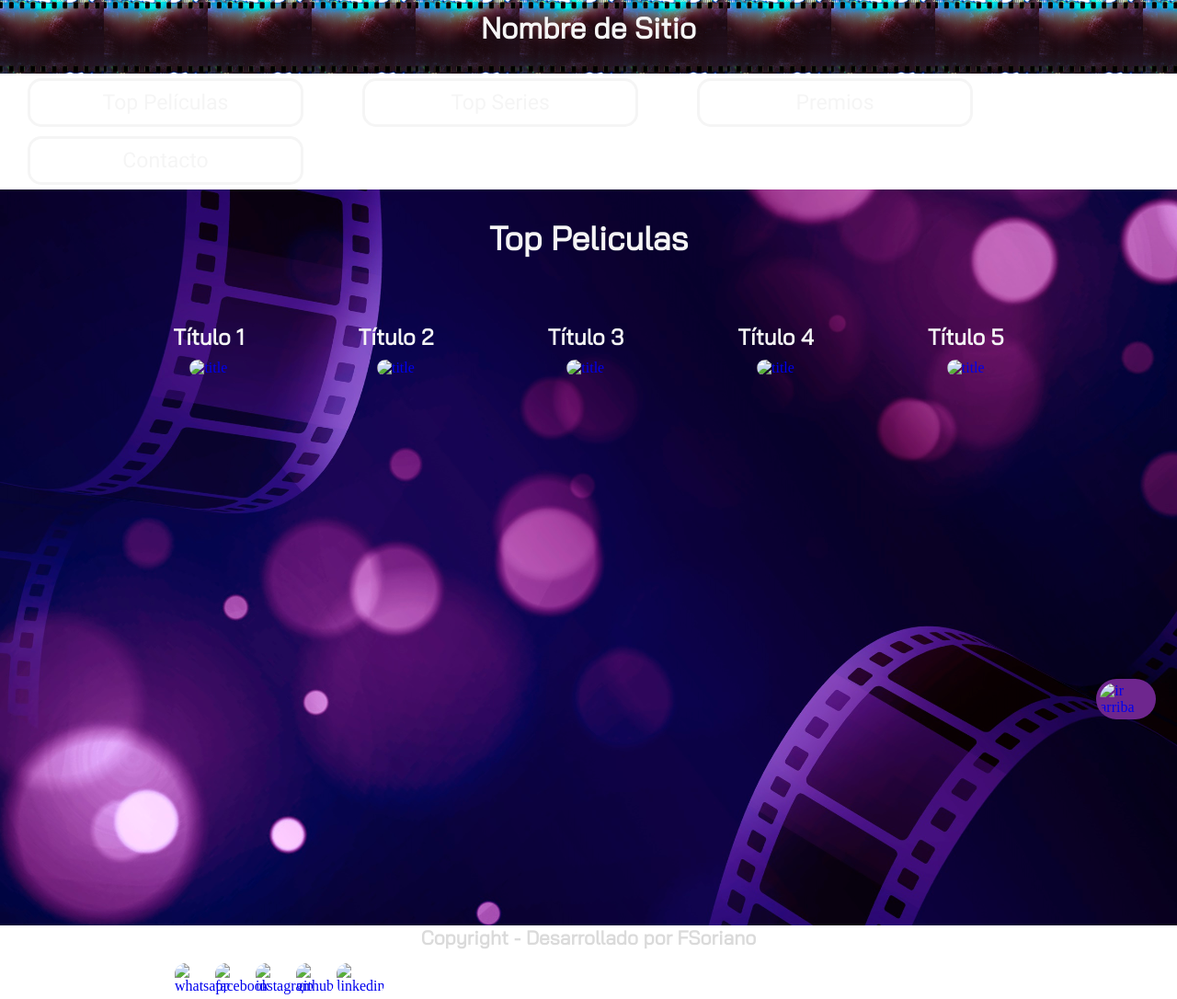
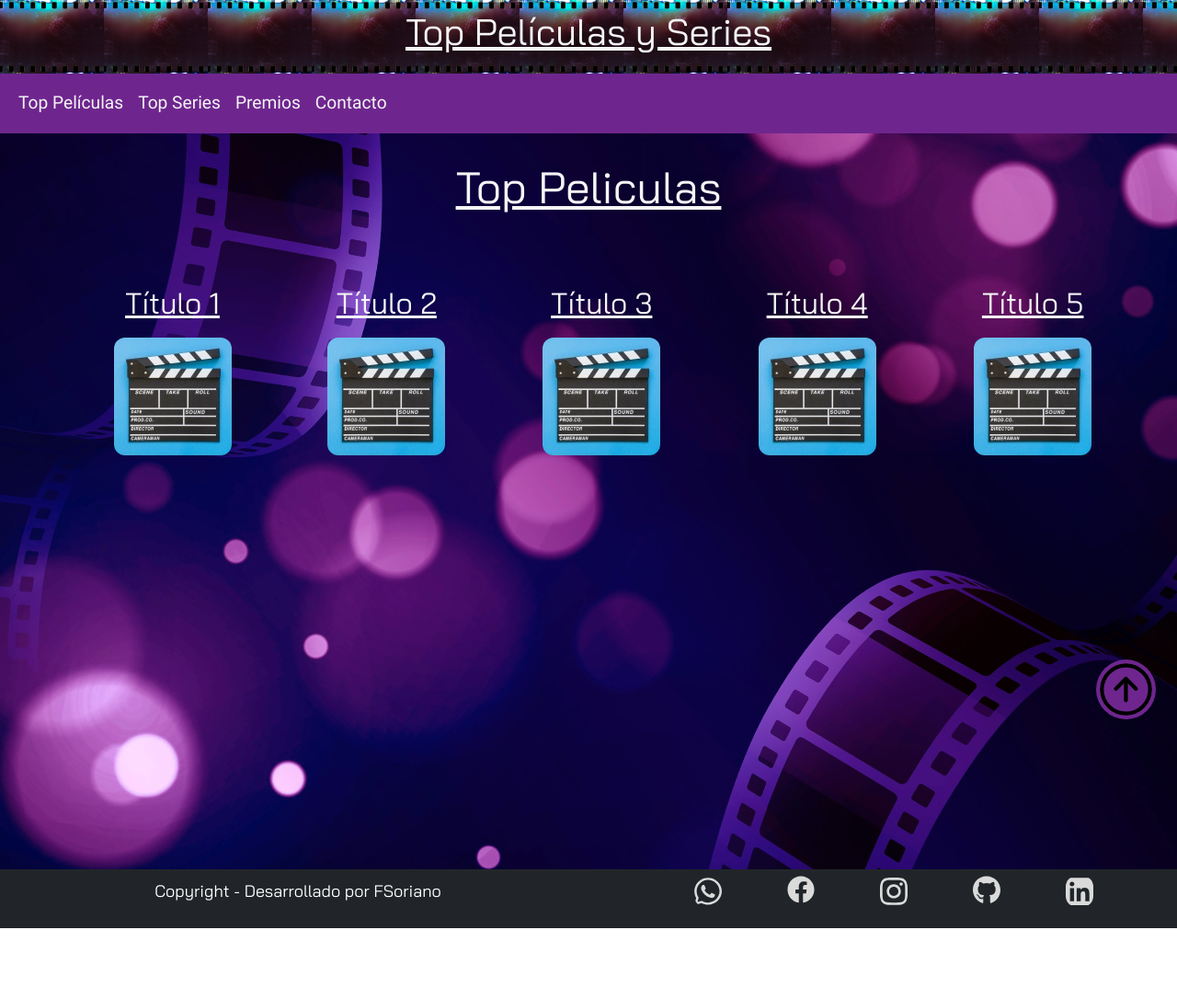
Before and after one commit to Maxonairos/TPS, a plain HTML site: page pages/topMov.html in a window 1280 px wide. Shown: the whole page at 92% size. After the commit the page ends 1009 px from the top, so only its background shows below. Drawn offline with nearby package versions, Linux system fonts and the light colour scheme.

Commit message:
se normalizan todas las pages y los enlaces

```diff
--- a/css/style.css
+++ b/css/style.css
@@ -197,7 +197,7 @@ header{
     width: 100%;
     text-align: center;
     color: #dadada;
-    font-size: 1.5rem;
+    font-size: 1em;
     font-family: "baiJamjuree-Regular"
 }
 fieldset{
--- a/pages/topMov.html
+++ b/pages/topMov.html
@@ -1,77 +1,126 @@
 <!DOCTYPE html>
 <html lang="en">
 <head>
-    <link rel="shortcut icon" href="/PE/images/favicon.ico" type="image/x-icon">
+    <link rel="shortcut icon" href="../multimedia/images/favicon.ico" type="image/x-icon">
+    <link rel="stylesheet" href="../css/bootstrap.min.css">
     <link rel="stylesheet" href="../css/style.css">
     <meta charset="UTF-8">
     <meta name="viewport" content="width=device-width, initial-scale=1.0">
-    <title>Primera Entrega</title>
+    <title>Top Películas y Series</title>
 </head>
 <body>
     <header id="header">
         <div>
-            <h1><a class="title" href="../index.html">Nombre de Sitio</a></h1>
+            <h1>
+                <a class="title" href="../index.html">Top Películas y Series</a>
+            </h1>
         </div>
     </header>
-    <nav>
-        <ol class="lista1">
-            <li class="navSelec h"><a class="navSelec" href="../pages/topMov.html">Top Películas</a></li>
-            <li class="navSelec h"><a class="navSelec" href="../pages/topSeries.html">Top Series</a></li>
-            <li class="navSelec h"><a class="navSelec" href="../pages/awards.html">Premios</a></li>
-            <li class="navSelec h"><a class="navSelec" href="../pages/contact.html">Contacto</a></li>
-        </ol>
+    <nav class="navS navbar navbar-expand-lg">
+        <div class="navS container-fluid">
+        <button class="navbar-toggler" type="button" data-bs-toggle="collapse" data-bs-target="#navbarNavAltMarkup" aria-controls="navbarNavAltMarkup" aria-expanded="false" aria-label="Toggle navigation">
+        <span class="navbar-toggler-icon"></span>
+        </button>
+        <div class="collapse navbar-collapse" id="navbarNavAltMarkup">
+            <div class="navbar-nav">
+                <a class="nav-link h navSelec" href="./topMov.html">Top Películas</a>
+                <a class="nav-link h navSelec" href="./topSeries.html">Top Series</a>
+                <a class="nav-link h navSelec" href="./awards.html">Premios</a>
+                <a class="nav-link h navSelec" href="./contact.html">Contacto</a>
+            </div>
+        </div>
+        </div>
     </nav>
     <main>
         <section class="seccion1">
-            <h2 class="titleBox"><a class="title2 h" href="../pages/topSeries.html">Top Peliculas</a></h2>
+            <h2 class="titleBox">
+                <a class="title2 h" href="./topMov.html">Top Peliculas</a>
+            </h2>
             <ol class="listBox">
                 <li>
-                    <h2><a class="title h" href="../pages/titleSelected.html">Título 1</a></h2>
+                    <h2><a class="title h" href="./titleSelected.html">Título 1</a></h2>
                     <div>
-                        <a class="titleImage" href="../pages/titleSelected.html"><img class="h3" src="../multimedia/titleImage.jpg" alt="title"></a>
+                        <a class="" href="./titleSelected.html">
+                            <img class="titleImage" src="../multimedia/images/titleImage.jpg" alt="title">
+                        </a>
                     </div>
                 </li>
                 <li>
-                    <h2><a class="title h h3" href="../pages/titleSelected.html">Título 2</a></h2>
+                    <h2>
+                        <a class="title h" href="../titleSelected.html">Título 2</a>
+                    </h2>
                     <div>
-                        <a class="titleImage" href="../pages/titleSelected.html"><img class="h3" src="../multimedia/titleImage.jpg" alt="title"></a>
+                        <a class="" href="./titleSelected.html">
+                            <img class="titleImage" src="../multimedia/images/titleImage.jpg" alt="title">
+                        </a>
                     </div>
                 </li>
                 <li>
-                    <h2><a class="title h h3" href="../pages/titleSelected.html">Título 3</a></h2>
+                    <h2><a class="title h" href="./titleSelected.html">Título 3</a></h2>
                     <div>
-                        <a class="titleImage" href="../pages/titleSelected.html"><img class="h3" src="../multimedia/titleImage.jpg" alt="title"></a>
+                        <a class="" href="./titleSelected.html">
+                            <img class="titleImage" src="../multimedia/images/titleImage.jpg" alt="title">
+                        </a>
                     </div>
                 </li>
                 <li>
-                    <h2><a class="title h h3" href="../pages/titleSelected.html">Título 4</a></h2>
+                    <h2>
+                        <a class="title h" href="./titleSelected.html">Título 4</a>
+                    </h2>
                     <div>
-                        <a class="titleImage" href="../pages/titleSelected.html"><img class="h3" src="../multimedia/titleImage.jpg" alt="title"></a>
+                        <a class="" href="./titleSelected.html">
+                            <img class="titleImage" src="../multimedia/images/titleImage.jpg" alt="title">
+                        </a>
                     </div>
                 </li>
                 <li>
-                    <h2><a class="title h h3" href="../pages/titleSelected.html">Título 5</a></h2>
+                    <h2>
+                        <a class="title h" href="./titleSelected.html">Título 5</a>
+                    </h2>
                     <div>
-                        <a class="titleImage" href="../pages/titleSelected.html"><img class="h3" src="../multimedia/titleImage.jpg" alt="title"></a>
+                        <a class="" href="./titleSelected.html">
+                            <img class="titleImage" src="../multimedia/images/titleImage.jpg" alt="title">
+                        </a>
                     </div>
                 </li>
             </ol>
         </section>
-        <div class="upBox"><a href="#header"><img class="svg h2" src="../svg/arrow-up-circle-outline.svg" alt="ir arriba"></a></div>
+        <div class="d-flex justify-content-end">
+            <a class="d-flex col-1 p-4 fixed-bottom" href="#header">
+                <img class="ico d-flex svg" src="../multimedia/svg/arrow-up-circle-outline.svg" alt="ir arriba">
+            </a>
+        </div>
     </main>
-    <footer class="footer">
-        <div class="copyleft">
-            <h3>Copyright - Desarrollado por FSoriano</p>
+    <footer class="footer container-fluid d-flex bg-dark border-1 border-black p-2 m-auto align-items-center">
+        <div class="container-fluid d-block col-lg-6 col-md-4 bg-dark">
+            <h3 class="copyleft text-bg-dark">Copyright - Desarrollado por FSoriano</p>
         </div>
-        <div class="socialBox">
-            <ul>
-                <li class="h3"><a href="http://www.whatsapp.com/" target="_blank"><img src="../svg/whatsapp.svg" alt="whatsapp"></a></li>
-                <li class="h3"><a href="http://web.facebook.com/" target="_blank"><img src="../svg/facebook.svg" alt="facebook"></a></li>
-                <li class="h3"><a href="http://www.instagram.com/" target="_blank"><img src="../svg/instagram.svg" alt="instagram"></a></li>
-                <li class="h3"><a href="https://github.com/" target="_blank"><img src="../svg/github.svg" alt="github"></a></li>
-                <li class="h3"><a href="https://ar.linkedin.com/" target="_blank"><img src="../svg/linkedin.svg" alt="linkedin"></a></li>
+        <div class="container-fluid d-block col-lg-6 col-md-4 bg-dark">
+            <ul class="d-flex justify-content-evenly col-12">
+                <li class="ico">
+                    <a href="http://www.whatsapp.com/" target="_blank" rel="noopener">
+                        <img src="../multimedia/svg/whatsapp.svg" alt="whatsapp">
+                    </a>
+                </li>
+                <li class="ico">
+                    <a href="http://web.facebook.com/" target="_blank" rel="noopener">
+                        <img src="../multimedia/svg/facebook.svg" alt="facebook"></a>
+                    </li>
+                <li class="ico">
+                    <a href="http://www.instagram.com/" target="_blank" rel="noopener">
+                        <img src="../multimedia/svg/instagram.svg" alt="instagram"></a>
+                    </li>
+                <li class="ico">
+                    <a href="https://github.com/" target="_blank" rel="noopener">
+                        <img src="../multimedia/svg/github.svg" alt="github"></a>
+                    </li>
+                <li class="ico">
+                    <a href="https://ar.linkedin.com/" target="_blank" rel="noopener">
+                        <img src="../multimedia/svg/linkedin.svg" alt="linkedin"></a>
+                    </li>
             </ul>
         </div>
     </footer>
+    <script src="./js/bootstrap.min.js"></script>
 </body>
 </html>
```
Also changed, not shown: pages/awardSelected.html (+54 -23 lines), pages/awards.html (+14 -15 lines), pages/contact.html (+56 -25 lines), pages/topSeries.html (+15 -16 lines).
